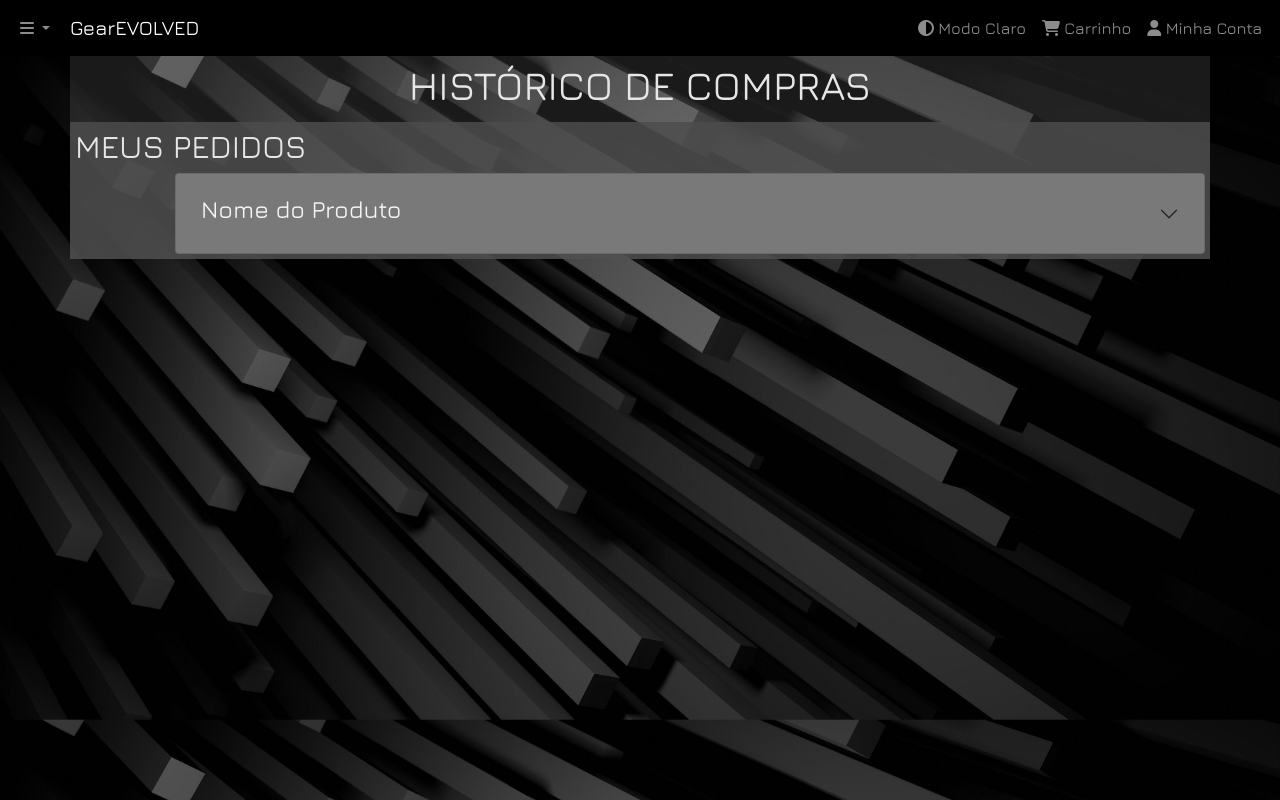
After one commit to ViniciusPetto/TCC_GearEVOLVED, a PHP site: the page made by Codigos/WEB/Bootstrap/HTML/Historico de Compras.html in a window 1280 px wide. The commit adds this page. Run offline with PHP 8.4, Linux system fonts and the light colour scheme; some libraries are stand-ins or nearby versions.

Commit message:
Criação da página de Histórico de Compras

```diff
--- a/Codigos/WEB/Bootstrap/CSS/style.css
+++ b/Codigos/WEB/Bootstrap/CSS/style.css
@@ -45,6 +45,12 @@
     position: relative;
     top: 50px;
     right: -70px;
+}
+
+.posicionamentoMeusPedidos{
+    position: relative;
+    top: 20px;
+    left: 20px;
 }
 
 .flex {
@@ -176,8 +182,13 @@
     width: 18rem;
 }
 
-.flexBox{
+.posMeusPedidos{
+    padding-left: 220px;
+}
+
+.flexBoxHistorico{
     display: flex;
+    justify-content: space-between;
 }
 
 .fundoCartoes {
--- /dev/null
+++ b/Codigos/WEB/Bootstrap/HTML/Historico de Compras.html
@@ -0,0 +1,110 @@
+<!DOCTYPE html>
+<html>
+    <head>
+    <meta charset="utf-8">
+    <meta name="viewport" content="width=device-width, initial-scale=1">
+    <meta name="description" content="Figma htmlGenerator">
+    <meta name="author" content="htmlGenerator">
+    <link href="https://cdn.jsdelivr.net/npm/bootstrap@5.1.3/dist/css/bootstrap.min.css" rel="stylesheet" integrity="sha384-1BmE4kWBq78iYhFldvKuhfTAU6auU8tT94WrHftjDbrCEXSU1oBoqyl2QvZ6jIW3" crossorigin="anonymous">
+    <link rel="stylesheet" type="text/css" href="../CSS/style.css">
+    <link rel="stylesheet" href="styles.css">
+    <script src="https://kit.fontawesome.com/56df592563.js" crossorigin="anonymous"></script>
+    <title>GearEVOLVED</title>
+    </head>
+    <body class="fundo fonte">
+
+      <nav class="navbar navbar-expand-lg navbar-dark bg-black tamNavbar">
+        <div class="container-fluid">
+        <div class="marcaNavbar">
+            <a class="navbar-brand" href="index.html">GearEVOLVED</a>
+        </div>
+        <button class="navbar-toggler" type="button" data-bs-toggle="collapse" data-bs-target="#navbarSupportedContent" aria-controls="navbarSupportedContent" aria-expanded="false" aria-label="Toggle navigation">
+            <span class="navbar-toggler-icon"></span>
+        </button>
+        <div class="collapse navbar-collapse" id="navbarSupportedContent">
+            <ul class="navbar-nav me-auto mb-2 mb-lg-0">
+            <li class="nav-item dropdown zindexDropdown">
+                <a class="nav-link dropdown-toggle" href="#" id="navbarDropdown" role="button" data-bs-toggle="dropdown" aria-expanded="false">
+                <i class="fa-solid fa-bars"></i>
+                </a>
+                <ul class="dropdown-menu bg-secondary zindexDropdown" aria-labelledby="navbarDropdown">
+                <li><a class="dropdown-item" href="#"><i class="fa-solid fa-list-check"></i> Lista de Desejos</a></li>
+                <li><a class="dropdown-item" href="#"><i class="fa-solid fa-basket-shopping"></i> Lista de Pedidos</a></li>
+                <li><a class="dropdown-item" href="Atendimento ao Cliente.html"><i class="fa-solid fa-headset"></i> Atendimento ao Cliente</a></li>
+                <li><a class="dropdown-item" href="Mapa.html"><i class="fa-solid fa-map-location-dot"></i> Loja Fisica</a></li>
+                <li><hr class="dropdown-divider"></li>
+                <li><a class="dropdown-item" href="Login.html">LOGIN</a></li>
+                <li><a class="dropdown-item" href="Cadastro.html">CADASTRE-SE</a></li>
+                </ul>
+            </li>
+            <div class="posMenu">
+                <li class="nav-item">
+                <a class="nav-link" href="#"><i class="fa-solid fa-circle-half-stroke"></i> Modo Claro</a>
+            </li>
+                <li class="nav-item">
+                <a class="nav-link" href="#"><i class="fa-solid fa-cart-shopping"></i> Carrinho</a>
+                </li>
+                <li class="nav-item">
+                <a class="nav-link" aria-current="page" href="Perfil do Cliente.html"><i class="fa-solid fa-user"></i> Minha Conta</a>
+                </li>
+            </div>
+            </ul>
+        </div>
+        </div>
+    </nav>
+
+    <div class="container fundoTitulo">
+        <h1 class="corFonte titulo">HISTÓRICO DE COMPRAS</h1>
+    </div>
+
+    <div class="container produtos corFonte">
+        <h2 class="corFonte">MEUS PEDIDOS</h2>
+
+
+        <div class="accordion-item subTitulo pagamento">
+            <h2 class="accordion-header" id="flush-headingtrhee">
+              <button class="accordion-button collapsed flexBoxHistorico" type="button" data-bs-toggle="collapse" data-bs-target="#flush-collapsetrhee" aria-expanded="false" aria-controls="flush-collapsetrhee" style="background-color: #00000000; color: whitesmoke;">
+                <h4>Nome do Produto</h4>
+                </button>
+          </h2>
+            <div id="flush-collapsetrhee" class="accordion-collapse collapse corFonte accordion-body" aria-labelledby="flush-headingtrhee" data-bs-parent="#accordionFlushExample">
+                <div class="corFonte flexBoxHistorico">
+                    <div>Numero do Pedido:</div>
+                    <div>Status:</div>
+                    <div>Data:</div>
+                    <div>Pagamento:</div>
+                    <div>Nota Fiscal:</div>
+                    <br>
+                    <br>
+                    <br>
+                </div>
+
+                <div class="flex">
+                    <div>
+                        Endereço<br>
+                        Rua:<br>
+                        Número:<br>
+                        Bairro:<br>
+                        CEP:<br>
+                        Cidade:<br>
+                        Estado:<br>
+                    </div>
+
+                    <div class="posMeusPedidos">
+                        <br>
+                        Envio:
+                        <br>
+                        <br>
+                        Código do Envio:
+                        <br>
+                    </div>
+                </div>
+            </div>
+        </div>
+    </div>
+
+
+    <script src="https://cdn.jsdelivr.net/npm/bootstrap@5.1.3/dist/js/bootstrap.bundle.min.js" integrity="sha384-ka7Sk0Gln4gmtz2MlQnikT1wXgYsOg+OMhuP+IlRH9sENBO0LRn5q+8nbTov4+1p" crossorigin="anonymous"></script>
+
+  </body>
+</html>
```
